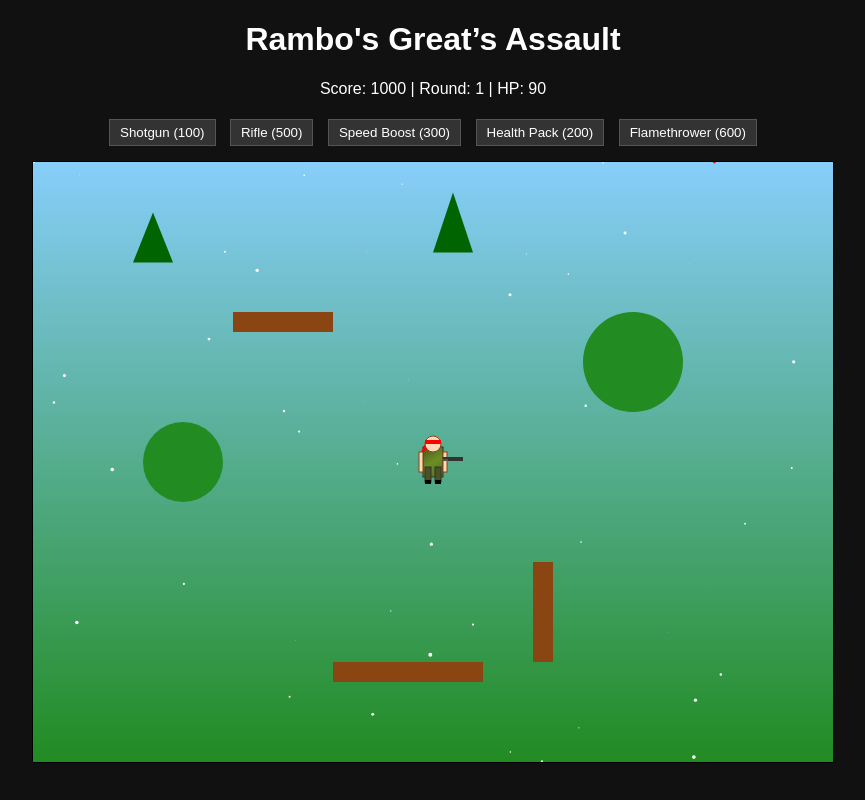
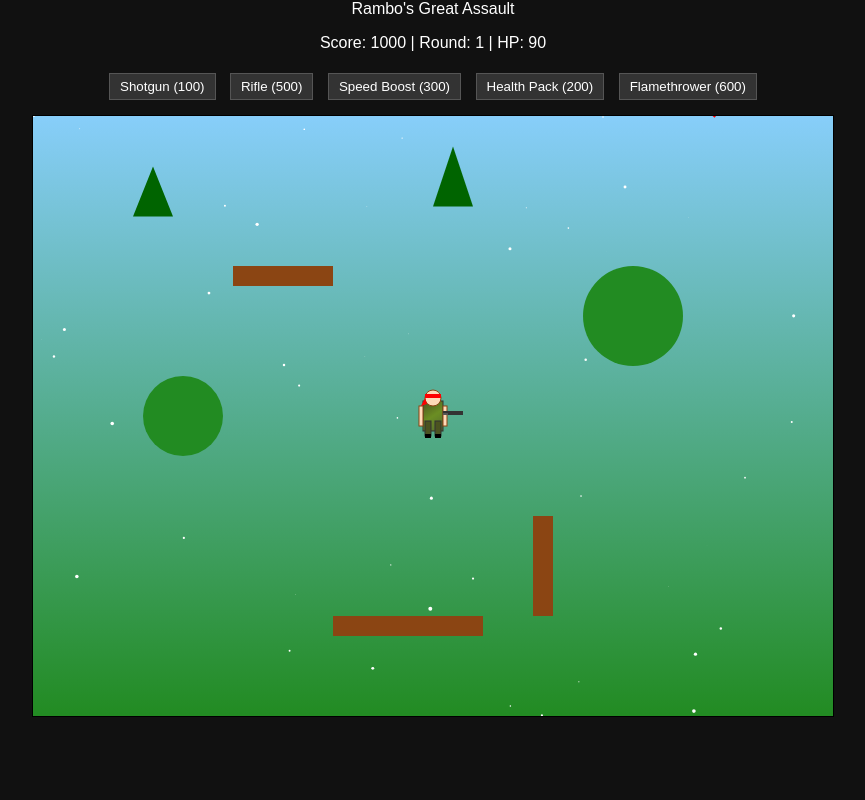
Before and after one commit to thizzwack/jeromes-assault, a plain HTML site: page index.html in a window 1280 px wide. Shown: the whole page, without its empty margins (207-1072 px from the left). Drawn offline with Linux system fonts and the light colour scheme.

Commit message:
Update index.html

```diff
--- a/index.html
+++ b/index.html
@@ -3,7 +3,7 @@
 <head>
     <meta charset="UTF-8">
     <meta name="viewport" content="width=device-width, initial-scale=1.0"> <!-- For mobile scaling -->
-    <title>Rambo's Great’s Assault</title>
+    <title> </title>Rambo's Great Assault</title>
     <style>
         canvas {
             border: 1px solid black;
@@ -37,7 +37,7 @@
     </style>
 </head>
 <body>
-    <h1>Rambo's Great’s Assault</h1>
+    <h1Rambo's Great Assault</h1>
     <p>Score: <span id="score">1000</span> | Round: <span id="round">1</span> | HP: <span id="health">100</span></p>
     <div id="upgrades">
         <button onclick="buyUpgrade('shotgun')">Shotgun (100)</button>
```
